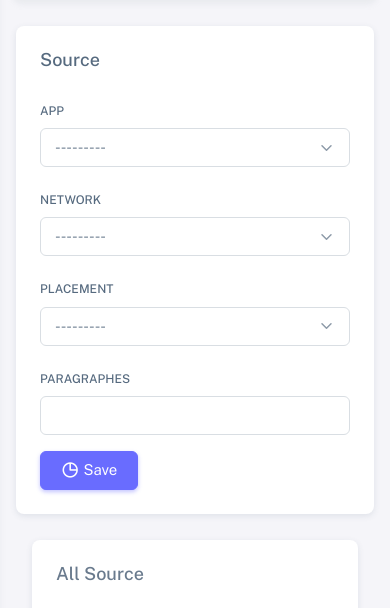
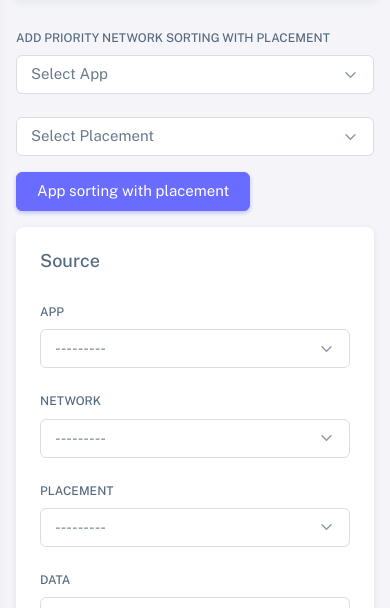
Before and after one commit to abdulhafeez1724/apps-ads, a Django app: page /home/source/ in a window 390 px wide. Shown: the part 74-682 px from the top of the page. Run offline with Django 5.2, Linux system fonts and the light colour scheme; the visitor is signed in with stand-in values (Sample User, id 1); data that the repository does not hold is empty; some libraries are stand-ins or nearby versions.

Commit message:
all sorting working fine

```diff
--- a/appsads/allapps/forms.py
+++ b/appsads/allapps/forms.py
@@ -63,18 +63,18 @@ class NetworkForm(forms.ModelForm):
 class SourceForm(forms.ModelForm):
     class Meta:
         model = Source
-        fields = ['app', 'network', 'placement', 'paragraphes']
+        fields = ['app', 'network', 'placement', 'data']
 
         widgets = {
             'app': forms.Select(attrs={'class': 'form-select'}),
             'network': forms.Select(attrs={'class': 'form-select'}),
             'placement': forms.Select(attrs={'class': 'form-select'}),
-            'paragraphes': forms.TextInput(attrs={'class': 'form-control'}),
+            'data': forms.TextInput(attrs={'class': 'form-control'}),
         }
 
         labels = {
             'app': _('App'),
             'network': _('Network'),
             'placement': _('Placement'),
-            'paragraphes': _('Paragraphes'),
+            'data': _('data'),
         }
--- a/appsads/allapps/models.py
+++ b/appsads/allapps/models.py
@@ -53,7 +53,7 @@ class Source(models.Model):
     app = models.ForeignKey(Apps, on_delete=models.CASCADE)
     network = models.ForeignKey(AdNetwork, on_delete=models.CASCADE)
     placement = models.ForeignKey(Placement, on_delete=models.CASCADE)
-    paragraphes = models.TextField()
+    data = models.TextField()
     created_at = models.DateTimeField(auto_now_add=True)
     added_by = models.ForeignKey(NewUser, on_delete=models.CASCADE)
     index = models.IntegerField(default=0)
--- a/appsads/allapps/urls.py
+++ b/appsads/allapps/urls.py
@@ -24,11 +24,12 @@ urlpatterns = [
 
     path('source/', create_source, name='source'),
     path('create_source/', create_source, name='create_source'),
+    path('get_source/', get_source, name='get_source'),
+    path('save_sorted_source/', save_sorted_source, name='save_sorted_source'),
     path('update_source/<int:id>/', create_source, name='update_source'),
     path('delete_source/<int:id>/', delete_source, name='delete_source'),
     path('source/<int:id>/', create_source, name='update_source'),
 
-    path('get_placement_options/', get_placement_options, name='get_placement_options'),
     path('get_network_options/', get_network_options, name='get_network_options'),
 
 
--- a/appsads/allapps/views.py
+++ b/appsads/allapps/views.py
@@ -83,6 +83,7 @@ def create_placement(request, id=None):
     placements = Placement.objects.all()
     return render(request, 'admin/pages/allapps/placement.html', {'form': form,'placements': placements, 'apps': apps})
 
+
 @login_required
 def get_placement(request):
     if request.method == 'POST':
@@ -92,6 +93,7 @@ def get_placement(request):
         placement_list = [{'id': placement.id, 'title': placement.title, 'index': placement.index} for placement in placements]
         return JsonResponse({'placement': placement_list})
 
+@login_required
 @require_POST
 def save_sorted_placement(request):
     sorted_placements_id = request.POST.get('sorted_placements')
@@ -102,11 +104,12 @@ def save_sorted_placement(request):
         placement.save()
     return JsonResponse({'success': True})
 
+@login_required
 def delete_placement(request, id):
     placement = Placement.objects.get(id=id)
     placement.delete()
     return redirect('placement')
-
+@login_required
 def create_network(request, id=None):
     apps = Apps.objects.filter(added_by=request.user)
     if id:
@@ -130,6 +133,7 @@ def create_network(request, id=None):
     return render(request, 'admin/pages/allapps/network.html', {'form': form,'networks': networks, 'apps': apps})
 
 
+@login_required
 def get_network(request):
     if request.method == 'POST':
         app_id = request.POST.get('app_id')
@@ -138,6 +142,7 @@ def get_network(request):
         network_list = [{'id': network.id, 'title': network.title, 'index': network.index} for network in networks]
         return JsonResponse({'network': network_list})
 
+@login_required
 @require_POST
 def save_sorted_network(request):
     sorted_networks_id = request.POST.get('sorted_networks')
@@ -152,12 +157,14 @@ def save_sorted_network(request):
     else:
         return JsonResponse({'error': 'sorted_networks not found in POST data'}, status=400)
 
+@login_required
 def delete_network(request, id):
     network = AdNetwork.objects.get(id=id)
     network.delete()
     return redirect('network')
 
 
+@login_required
 def create_source(request, id=None):
     print("Entering create_source view")
 
@@ -191,19 +198,45 @@ def create_source(request, id=None):
         form = SourceForm()
 
     sources = Source.objects.all()
-    return render(request, 'admin/pages/allapps/source.html', {'form': form, 'sources': sources, 'apps': apps})
+    return render(request, 'admin/pages/allapps/priority_network.html', {'form': form, 'sources': sources, 'apps': apps})
 
+@login_required
+def get_source(request):
+    if request.method == 'POST':
+        app_id = request.POST.get('app_id')
+        placement_id = request.POST.get('placement_id')
+        sources = Source.objects.filter(app=app_id, placement=placement_id)
+        source_list = [
+            {'id': source.id, 'title': source.network.title, 'index': source.index}
+            for source in sources
+        ]
+        return JsonResponse({'source': source_list})
+
+
+@login_required
+@require_POST
+def save_sorted_source(request):
+    sorted_sources_id = request.POST.get('sorted_sources')
+
+    if sorted_sources_id is not None:
+        data = json.loads(sorted_sources_id)
+        for index, sorted_source_id in enumerate(data, start=1):
+            source = Source.objects.get(id=sorted_source_id)
+            source.index = index
+            source.save()
+        return JsonResponse({'success': True})
+    else:
+        return JsonResponse({'error': 'sorted_sources not found in POST data'}, status=400)
+
+@login_required
 def delete_source(request, id):
     source = Source.objects.get(id=id)
     source.delete()
     return redirect('source')
 
-def get_placement_options(request):
-    app_id = request.GET.get('app_id')
-    placements = Placement.objects.filter(app_id=app_id).values('id', 'title')
-    return JsonResponse(list(placements), safe=False)
-
+@login_required
 def get_network_options(request):
     app_id = request.GET.get('app_id')
     networks = AdNetwork.objects.filter(app_id=app_id).values('id', 'title')
-    return JsonResponse(list(networks), safe=False)
+    placements = Placement.objects.filter(app_id=app_id).values('id', 'title')
+    return JsonResponse({'networks': list(networks), 'placements': list(placements)}, safe=False)
--- a/appsads/appsads/urls.py
+++ b/appsads/appsads/urls.py
@@ -4,11 +4,15 @@ from django.urls import path, include
 
 from django.conf import settings
 from django.conf.urls.static import static
+from django.views.decorators.csrf import csrf_exempt
+from graphene_django.views import GraphQLView
 
 urlpatterns = [
     path('admin/', admin.site.urls),
     path('users/', include('users.urls')),
     path('home/', include('allapps.urls')),
+    path('graphql', csrf_exempt(GraphQLView.as_view(graphiql=True))),
+
 ]
 
 if settings.DEBUG:
--- a/appsads/templates/admin/includes/sidebar.html
+++ b/appsads/templates/admin/includes/sidebar.html
@@ -43,14 +43,14 @@
         <li class="menu-item">
             <a href="{% url 'network' %}" class="menu-link">
                 <i class="menu-icon tf-icons bx bx-network-chart"></i>
-                <div data-i18n="Tags">Add Network</div>
+                <div data-i18n="Tags">Ad Network</div>
             </a>
         </li>
 
         <li class="menu-item">
             <a href="{% url 'source' %}" class="menu-link">
-                <i class="menu-icon tf-icons bx bx-network-chart"></i>
-                <div data-i18n="Tags"> Source</div>
+                <i class="menu-icon tf-icons bx bx-list-ul"></i>
+                <div data-i18n="Tags">Add Source Network</div>
             </a>
         </li>
 
--- /dev/null
+++ b/appsads/templates/admin/pages/allapps/priority_network.html
@@ -0,0 +1,268 @@
+{% extends "../../app.html" %}
+{% load i18n static %}
+
+{% block title %}
+Priority
+{% endblock title %}
+
+{% block css %}
+{% endblock css %}
+
+{% block content %}
+<!-- Content -->
+<div class="container-xxl flex-grow-1 container-p-y">
+
+    <div class="mb-3">
+        <label class="form-label">Add Priority Network sorting with placement</label>
+        <select id="apps_select" class="form-select">
+            <option value="">Select App</option>
+            {% for app in apps %}
+                <option value="{{ app.id }}">{{ app.name }}</option>
+            {% endfor %}
+        </select>
+        <br>
+
+        <select id="source_select" class="form-select">
+            <option value="">Select Placement</option>
+        </select>
+    </div>
+
+
+    <div class="mb-3">
+        <button class="btn btn-primary" onclick="event.preventDefault(); selectapps($('#apps_select :selected').val(), $('#source_select :selected').val())" data-bs-toggle="modal" data-bs-target="#appsmodal">
+            App sorting with placement
+        </button>
+    </div>
+
+
+    <!-- Create Source -->
+    <div class="card mb-">
+        <div class="card-header d-flex justify-content-between align-items-center">
+            <h5 class="mb-0">Source</h5>
+        </div>
+        <div class="card-body">
+            <form method="post" enctype="multipart/form-data">
+                {% csrf_token %}
+
+                <div class="mb-3 row">
+                    <label for="id_app" class="col-md-2 col-form-label">{{ form.app.label }}</label>
+                    <div class="col-md-10">
+                        {{ form.app }}
+                        {{ form.app.errors }}
+                    </div>
+                </div>
+
+                <div class="mb-3 row">
+                    <label for="id_network" class="col-md-2 col-form-label">{{ form.network.label }}</label>
+                    <div class="col-md-10">
+                        {{ form.network }}
+                        {{ form.network.errors }}
+                    </div>
+                </div>
+
+                <div class="mb-3 row">
+                    <label for="id_placement" class="col-md-2 col-form-label">{{ form.placement.label }}</label>
+                    <div class="col-md-10">
+                        {{ form.placement }}
+                        {{ form.placement.errors }}
+                    </div>
+                </div>
+
+                <div class="mb-3 row">
+                    <label for="id_paragraphes" class="col-md-2 col-form-label">{{ form.data.label }}</label>
+                    <div class="col-md-10">
+                        {{ form.data }}
+                        {{ form.data.errors }}
+                    </div>
+                </div>
+
+                <button type="submit" class="btn btn-primary">
+                    <span class="tf-icons bx bx-pie-chart-alt me-1"></span>Save
+                </button>
+            </form>
+        </div>
+    </div>
+
+    <script src="https://code.jquery.com/jquery-3.6.4.min.js"></script>
+    <!-- Content -->
+
+    <div class="container-xxl flex-grow-1 container-p-y">
+        <!-- Basic Bootstrap Table -->
+        <div class="card">
+            <h5 class="card-header">All Source</h5>
+            <div class="table-responsive text-nowrap">
+                <table class="table">
+                    <thead>
+                        <tr>
+                            <th>Sr#</th>
+                            <th>App</th>
+                            <th>NETWORK</th>
+                            <th>PLACEMENT</th>
+                            <th>Paragraph</th>
+                            <th>Actions</th>
+                        </tr>
+                    </thead>
+                    <tbody class="table-border-bottom-0">
+                        {% for source in sources %}
+                        <tr>
+                            <td>{{ forloop.counter }}</td>
+                            <td>
+                                <strong>{{ source.app }}</strong>
+                            </td>
+                            <td>{{ source.network }}</td>
+                            <td>{{ source.placement }}</td>
+                            <td>{{ source.paragraphes}}</td>
+                            <td>{{ source.created_at }}</td>
+                            <td>
+                                <div class="dropdown">
+                                    <button type="button" class="btn p-0 dropdown-toggle hide-arrow" data-bs-toggle="dropdown">
+                                        <i class="bx bx-dots-vertical-rounded"></i>
+                                    </button>
+                                    <div class="dropdown-menu">
+                                       <a class="dropdown-item" href="{% url 'update_source' source.id %}">Update</a>
+                                       <a class="dropdown-item" href="{% url 'delete_source' source.id %}">Delete</a>
+                                    </div>
+                                </div>
+                            </td>
+                        </tr>
+                        {% endfor %}
+                    </tbody>
+                </table>
+
+            </div>
+        </div>
+
+        <div class="modal fade" id="appsmodal" tabindex="-1" role="dialog" aria-labelledby="categoryModalLabel" aria-hidden="true">
+            <div class="modal-dialog" role="document">
+                <div class="modal-content">
+                    <div class="modal-header">
+                        <h5 class="modal-title" id="categoryModalLabel">Priority Network Sorting</h5>
+                        <button type="button" class="btn-close" data-bs-dismiss="modal" aria-label="Close"></button>
+                    </div>
+                    <div class="modal-body">
+                        <table class="table">
+                            <tbody id="sortable-modal">
+                            </tbody>
+                        </table>
+                    </div>
+                    <div class="modal-footer">
+                        <button type="button" class="btn btn-secondary" data-bs-dismiss="modal">Close</button>
+                        <button id="saveOrderBtn" class="btn btn-primary">Save Changes</button>
+                    </div>
+                </div>
+            </div>
+        </div>
+
+    </div>
+
+        <!--/ Basic Bootstrap Table -->
+{% endblock %}
+
+{% block js %}
+<script src="https://code.jquery.com/jquery-3.6.4.min.js"></script>
+<script src="https://code.jquery.com/ui/1.12.1/jquery-ui.js"></script>
+<script src="https://unpkg.com/sweetalert/dist/sweetalert.min.js"></script>
+
+<script>
+    function selectapps(app_id, placement_id) {
+        console.log("Selected App: ", app_id);
+        let _url = "{% url 'get_source' %}";
+
+        $.ajax({
+            url: _url,
+            type: "POST",
+            data: {
+                'app_id': app_id,
+                'placement_id': placement_id,
+                'csrfmiddlewaretoken': '{{ csrf_token }}'
+            },
+            success: function (response) {
+                console.log("Server Response:", response);
+                $("#sortable-modal").sortable();
+                $('#sortable-modal').empty();
+
+                // Append data
+                $.each(response.source, function(index, source) {
+                    $('#sortable-modal').append('<tr data-id="' + source.id + '">' +
+                        '<td>' + source.index + '</td>' +
+                        '<td>' + source.title + '</td>' +
+                        '</tr>');
+                });
+            }
+        });
+    }
+
+    $(document).ready(function() {
+        // Use a more specific identifier for the "Save Changes" button
+        $('#saveOrderBtn').on('click', function() {
+            // Get the sorted order of placement
+            var sortedSource = [];
+            $('#sortable-modal tr').each(function() {
+                sortedSource.push($(this).data('id'));
+            });
+            console.log('Sorted Source IDs:', sortedSource);
+
+
+            var _url = "{% url 'save_sorted_source' %}";
+
+            var data = JSON.stringify(sortedSource);
+
+            $.ajax({
+                url: _url,
+                type: "POST",
+                data: {
+                    'sorted_sources': data,
+                    'csrfmiddlewaretoken': '{{ csrf_token }}'
+                },
+                success: function(response) {
+                    if (response.success) {
+                        swal("Status", "Sorted source Updated", "success");
+                        location.reload();
+                    } else {
+                        swal("Error", "Failed to update sorted source", "error");
+                    }
+                },
+                error: function(xhr, text, err) {
+                    console.log(xhr, text, err);
+                    swal("Error", "Failed to update sorted source", "error");
+                }
+            });
+
+        });
+
+        $("#apps_select").change(function () {
+            var app_id = $(this).val();
+            $.ajax({
+                url: '{% url 'get_network_options' %}',
+                data: {'app_id': app_id},
+                dataType: 'json',
+                success: function (data) {
+                    $('#source_select').html("");
+                    $.each(data.placements, function(index, placement) {
+                        $('#source_select').append('<option value="' + placement.id + '">' + placement.title + '</option>');
+                    })
+                }
+            });
+        });
+
+        $('#id_app').change(function () {
+            var app_id = $(this).val();
+            $.ajax({
+                url: '{% url 'get_network_options' %}',
+                data: {'app_id': app_id},
+                dataType: 'json',
+                success: function (data) {
+                    $('#id_network').html("");
+                    $('#id_placement').html("");
+                    $.each(data.networks, function(index, network) {
+                        $('#id_network').append('<option value="' + network.id + '">' + network.title + '</option>');
+                    })
+                    $.each(data.placements, function(index, placement) {
+                        $('#id_placement').append('<option value="' + placement.id + '">' + placement.title + '</option>');
+                    })
+                }
+            });
+        });
+    });
+</script>
+{% endblock js %}
--- a/appsads/templates/admin/pages/allapps/source.html
+++ /dev/null
@@ -1,154 +0,0 @@
-{% extends "../../app.html" %}
-{% load i18n static %}
-
-{% block title %}
-Source
-{% endblock title %}
-
-{% block css %}
-{% endblock css %}
-
-{% block content %}
-<!-- Content -->
-<div class="container-xxl flex-grow-1 container-p-y">
-    <!-- Create Source -->
-    <div class="card mb-">
-        <div class="card-header d-flex justify-content-between align-items-center">
-            <h5 class="mb-0">Source</h5>
-        </div>
-        <div class="card-body">
-            <form method="post" enctype="multipart/form-data">
-                {% csrf_token %}
-
-                <div class="mb-3 row">
-                    <label for="id_app" class="col-md-2 col-form-label">{{ form.app.label }}</label>
-                    <div class="col-md-10">
-                        {{ form.app }}
-                        {{ form.app.errors }}
-                    </div>
-                </div>
-
-                <div class="mb-3 row">
-                    <label for="id_network" class="col-md-2 col-form-label">{{ form.network.label }}</label>
-                    <div class="col-md-10">
-                        {{ form.network }}
-                        {{ form.network.errors }}
-                    </div>
-                </div>
-
-                <div class="mb-3 row">
-                    <label for="id_placement" class="col-md-2 col-form-label">{{ form.placement.label }}</label>
-                    <div class="col-md-10">
-                        {{ form.placement }}
-                        {{ form.placement.errors }}
-                    </div>
-                </div>
-
-                <div class="mb-3 row">
-                    <label for="id_paragraphes" class="col-md-2 col-form-label">{{ form.paragraphes.label }}</label>
-                    <div class="col-md-10">
-                        {{ form.paragraphes }}
-                        {{ form.paragraphes.errors }}
-                    </div>
-                </div>
-
-                <button type="submit" class="btn btn-primary">
-                    <span class="tf-icons bx bx-pie-chart-alt me-1"></span>Save
-                </button>
-            </form>
-        </div>
-    </div>
-
-    <script src="https://code.jquery.com/jquery-3.6.4.min.js"></script>
-    <!-- Content -->
-
-    <div class="container-xxl flex-grow-1 container-p-y">
-        <!-- Basic Bootstrap Table -->
-        <div class="card">
-            <h5 class="card-header">All Source</h5>
-            <div class="table-responsive text-nowrap">
-                <table class="table">
-                    <thead>
-                        <tr>
-                            <th>Sr#</th>
-                            <th>App</th>
-                            <th>NETWORK</th>
-                            <th>PLACEMENT</th>
-                            <th>Paragraph</th>
-                            <th>Actions</th>
-                        </tr>
-                    </thead>
-                    <tbody class="table-border-bottom-0">
-                        {% for source in sources %}
-                        <tr>
-                            <td>{{ forloop.counter }}</td>
-                            <td>
-                                <strong>{{ source.app }}</strong>
-                            </td>
-                            <td>{{ source.network }}</td>
-                            <td>{{ source.placement }}</td>
-                            <td>{{ source.paragraphes}}</td>
-                            <td>{{ source.created_at }}</td>
-                            <td>
-                                <div class="dropdown">
-                                    <button type="button" class="btn p-0 dropdown-toggle hide-arrow" data-bs-toggle="dropdown">
-                                        <i class="bx bx-dots-vertical-rounded"></i>
-                                    </button>
-                                    <div class="dropdown-menu">
-                                       <a class="dropdown-item" href="{% url 'update_source' source.id %}">Update</a>
-                                       <a class="dropdown-item" href="{% url 'delete_source' source.id %}">Delete</a>
-                                    </div>
-                                </div>
-                            </td>
-                        </tr>
-                        {% endfor %}
-                    </tbody>
-                </table>
-
-            </div>
-        </div>
-        <!--/ Basic Bootstrap Table -->
-{% endblock %}
-
-{% block js %}
-<script src="https://code.jquery.com/jquery-3.6.4.min.js"></script>
-<script src="https://code.jquery.com/ui/1.12.1/jquery-ui.js"></script>
-
-<script>
-    $(document).ready(function () {
-        $('#id_app').change(function () {
-            var app_id = $(this).val();
-
-            // Get Placement Options
-            $.ajax({
-                url: '{% url 'get_placement_options' %}',
-                data: {
-                    'app_id': app_id
-                },
-                dataType: 'json',
-                success: function (data) {
-                    var options = '<option value="">---------</option>';
-                    for (var i = 0; i < data.length; i++) {
-                        options += '<option value="' + data[i].id + '">' + data[i].title + '</option>';
-                    }
-                    $('#id_placement').html(options);
-                }
-            });
-
-            // Get Network Options
-            $.ajax({
-                url: '{% url 'get_network_options' %}',
-                data: {'app_id': app_id},
-                dataType: 'json',
-                success: function (data) {
-                    var options = '<option value="">---------</option>';
-                    for (var i = 0; i < data.length; i++) {
-                        options += '<option value="' + data[i].id + '">' + data[i].title + '</option>';
-                    }
-                    $('#id_network').html(options);
-                }
-            });
-        });
-    });
-</script>
-{% endblock js %}
--- a/appsads/users/views.py
+++ b/appsads/users/views.py
@@ -17,7 +17,7 @@ def register(request):
             user.username = user.username.lower()
             user.save()
             messages.success(request, 'You have register successfully.')
-            login(request, user)
+            login(request, user, backend='django.contrib.auth.backends.ModelBackend')
             return redirect('home')
         else:
             messages.error(request, 'Error in the registration form. Please try again.')
```
Also changed, not shown: appsads/appsads/schema.py (added, +111 -0 lines), appsads/appsads/settings.py (+12 -0 lines), appsads/templates/admin/pages/allapps/sorting.html (deleted, +0 -18 lines), appsads/allapps/migrations/0010_rename_paragraphes_source_data.py (added), 3 other files.
